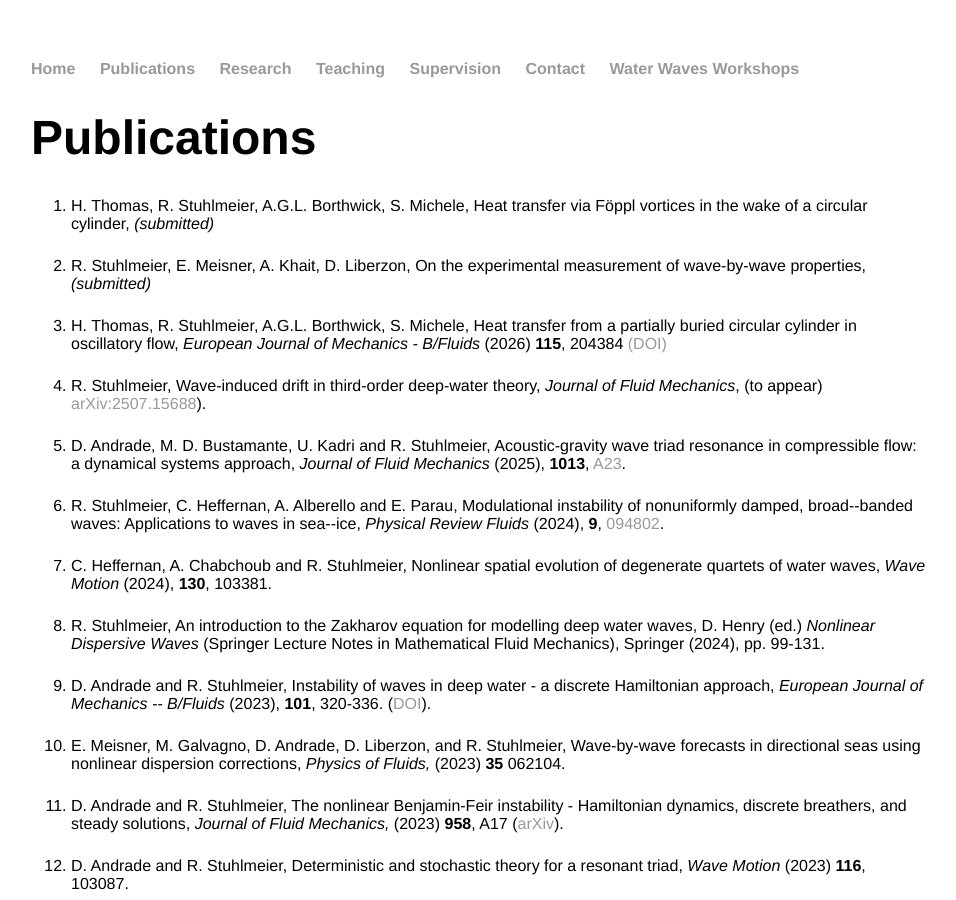
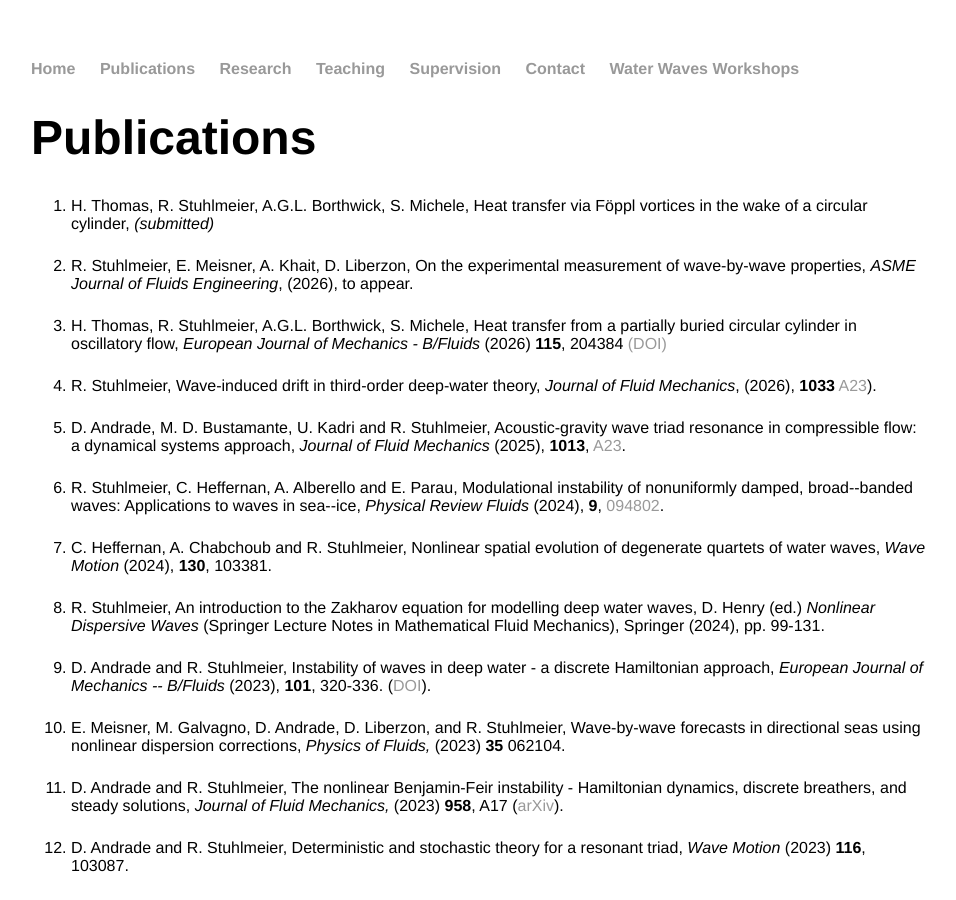
Before and after one commit to rstuhlmeier/rstuhlmeier.github.io, a Jekyll site: the page built from publications/index.html, in a window 1280 px wide and 900 px high. Shown: the whole window, without its empty margins (161-1117 px from the left). Built offline with Jekyll 4.4.1, drawn with Linux system fonts in a browser that asks for light colours.

Commit message:
Update publication details and citations

```diff
--- a/publications/index.html
+++ b/publications/index.html
@@ -8,11 +8,11 @@ title: Raphael Stuhlmeier - Publications
 <ol>
   <li>H. Thomas, R. Stuhlmeier, A.G.L. Borthwick, S. Michele, Heat transfer via Föppl vortices in the wake of a circular cylinder, <em>(submitted)</em></li>
   <p>
-  <li>R. Stuhlmeier, E. Meisner, A. Khait, D. Liberzon, On the experimental measurement of wave-by-wave properties, <em>(submitted)</em></li>
+  <li>R. Stuhlmeier, E. Meisner, A. Khait, D. Liberzon, On the experimental measurement of wave-by-wave properties, <em>ASME Journal of Fluids Engineering</em>, (2026), to appear.</li>
   <p>
   <li>H. Thomas, R. Stuhlmeier, A.G.L. Borthwick, S. Michele, Heat transfer from a partially buried circular cylinder in oscillatory flow, <em>European Journal of Mechanics - B/Fluids</em> (2026) <b>115</b>, 204384 <a href="https://doi.org/10.1016/j.euromechflu.2025.204384">(DOI)</a></li>
   <p>
-  <li>R. Stuhlmeier, Wave-induced drift in third-order deep-water theory, <em>Journal of Fluid Mechanics</em>, (to appear) <a href="https://arxiv.org/abs/2507.15688">arXiv:2507.15688</a>). </li>
+  <li>R. Stuhlmeier, Wave-induced drift in third-order deep-water theory, <em>Journal of Fluid Mechanics</em>, (2026), <b>1033</b> <a href="https://www.cambridge.org/core/journals/journal-of-fluid-mechanics/article/waveinduced-drift-in-thirdorder-deepwater-theory/E278834B7D31155D570B76257675EDAA#article">A23</a>). </li>
   <p>
   <li>D. Andrade, M. D. Bustamante, U. Kadri and R. Stuhlmeier, Acoustic-gravity wave triad resonance in compressible flow: a dynamical systems approach, <em>Journal of Fluid Mechanics</em> (2025), <b>1013</b>, <a href="https://www.cambridge.org/core/journals/journal-of-fluid-mechanics/article/acousticgravity-wave-triad-resonance-in-compressible-flow-a-dynamical-systems-approach/88374455A7874A9A820BBFB4EAC96593">A23</a>. </li>
   <p>
```
